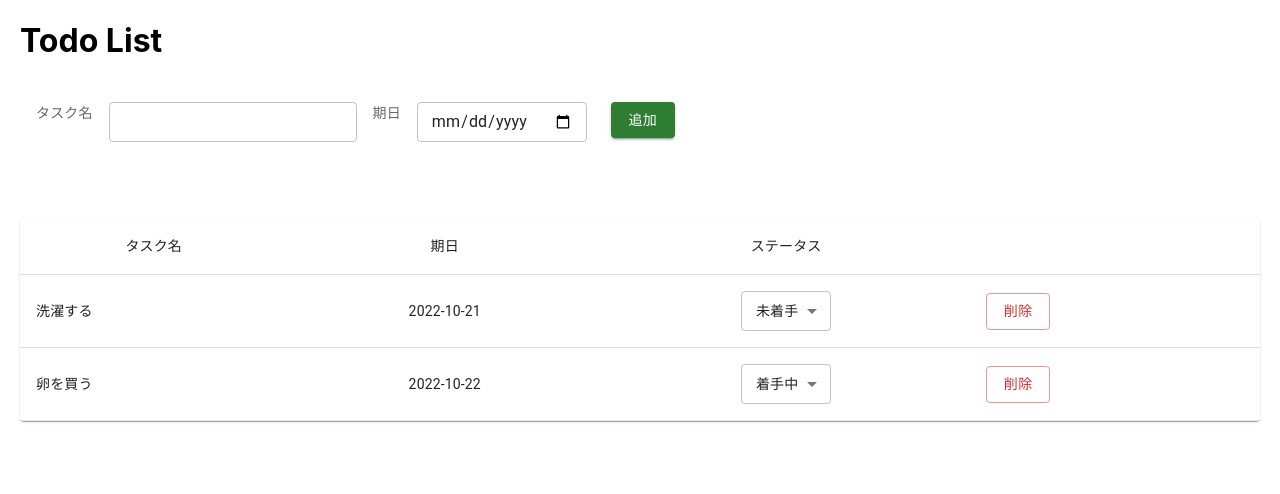
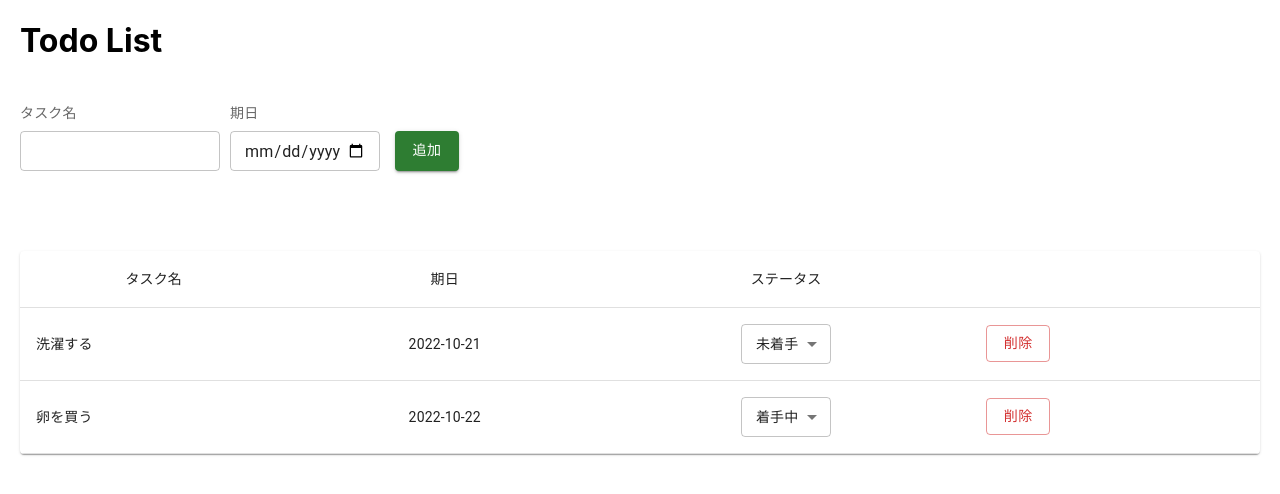
Before and after one commit to tominagamaya/todo-react-app, a React (Create React App) app: page /todolist in a window 1280 px wide. Shown: the top 494 px of the page. Built offline with nearby package versions, Linux system fonts and the light colour scheme.

Commit message:
fixed layout

```diff
--- a/src/App.css
+++ b/src/App.css
@@ -23,6 +23,15 @@
   display: flex;
   padding-top: 20px;
 }
+.todo-input-item {
+  display:  block;
+  width: 200px;
+  margin-right: 10px;
+}
+.todo-input-date {
+  display:  block;
+  width: 165px;
+}
 .todo-input-content {
   padding-bottom: 80px;
 }
--- a/src/components/TodoList.jsx
+++ b/src/components/TodoList.jsx
@@ -17,7 +17,7 @@ const TodoList = () => {
 
   const handleChange = (targetId, event) => {
     const updateTasks = [];
-    tasks.map((value) => {
+    tasks.forEach((value) => {
       if (value.id === targetId) {
         updateTasks.push({id: value.id, title: value.title, date: value.date, state: event.target.value})
       } else {
@@ -39,20 +39,30 @@ const TodoList = () => {
     setTask(updateTasks);
   }
 
+  //todo: 入力エラーチェック処理を追加
+
   return (
     <div className="todo">
       <h1>Todo List</h1>
       <form className="todo-input-form">
-        <div>
-          <FormLabel sx={{ fontSize: 14, padding: 2 }}>タスク名</FormLabel>
-          <TextField id="todo" size="small" stype="text" variant="outlined" sx={{ height: 20 }} />
+        <div className="todo-input-item">
+          <FormLabel sx={{ fontSize: 14 }}>タスク名</FormLabel>
+          <TextField id="todo" size="small" stype="text" variant="outlined" sx={{ height: 20, marginTop: 1 }} />
         </div>
-        <div>
-          <FormLabel sx={{ fontSize: 14, padding: 2 }}>期日</FormLabel>
-          <TextField id="date" size="small" type="date" variant="outlined" />
+        <div className="todo-input-date">
+          <FormLabel sx={{ fontSize: 14 }}>期日</FormLabel>
+          <TextField id="date" size="small" type="date" variant="outlined" sx={{ height: 20, width: 150, marginTop: 1 }} />
         </div>
         <div className="todo-input-content">
-          <Button id="submit" color="success" variant="contained" sx={{ marginLeft: 3 }} onClick={addTask}>追加</Button>
+          <Button
+            id="submit"
+            color="success"
+            variant="contained"
+            sx={{ marginTop: 3.6, height: 40 }}
+            onClick={addTask}
+          >
+          追加
+          </Button>
         </div>
       </form>
       <div>
```
